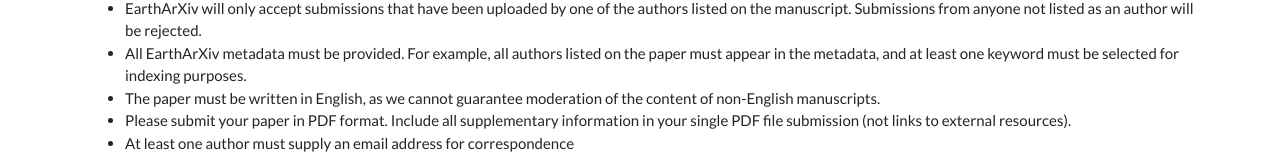
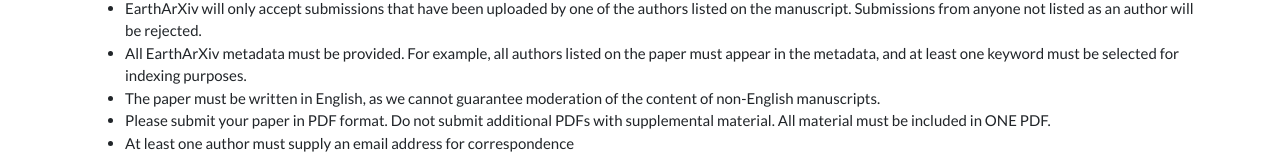
Before and after one commit to eartharxiv/eartharxiv.github.io, a plain HTML site: page moderation.html in a window 1280 px wide. Shown: the part 812-980 px from the top of the page. Drawn offline with nearby package versions, Linux system fonts and the light colour scheme.

Commit message:
Update moderation.html

```diff
--- a/moderation.html
+++ b/moderation.html
@@ -88,7 +88,7 @@
 					<li>All EarthArXiv metadata must be provided. For example, all authors listed on the paper must appear in the metadata, and at least one keyword must be selected for indexing purposes.</li>
  					<li>The paper must be written in English, as we cannot guarantee moderation of the content of non-English
  						manuscripts.</li>
- 					<li>Please submit your paper in PDF format. Include all supplementary information in your single PDF file submission (not links to external resources).</li>
+ 					<li>Please submit your paper in PDF format. Do not submit additional PDFs with supplemental material. All material must be included in ONE PDF.</li>
 					<li>At least one author must supply an email address for correspondence</li>
                               </ul>
 
```
